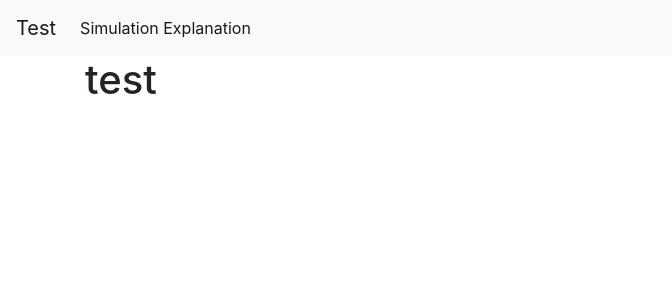
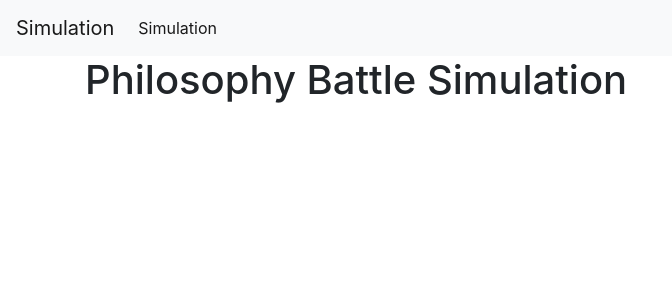
Before and after one commit to elharris8/gpt-philosophy-simulator, a Flask app: page / in a window 1280 px wide. Shown: the top 300 px of the page, without its empty margins (0-672 px from the left). Run offline with Flask 3, Linux system fonts and the light colour scheme; some libraries are stand-ins or nearby versions.

Commit message:
some setup stuff

```diff
--- a/templates/base.html
+++ b/templates/base.html
@@ -12,14 +12,14 @@
   </head>
   <body>
     <nav class="navbar navbar-expand-md navbar-light bg-light">
-        <a class="navbar-brand" href="{{ url_for('index')}}">Test</a>
+        <a class="navbar-brand" href="{{ url_for('index')}}">Simulation</a>
         <button class="navbar-toggler" type="button" data-toggle="collapse" data-target="#navbarNav" aria-controls="navbarNav" aria-expanded="false" aria-label="Toggle navigation">
             <span class="navbar-toggler-icon"></span>
         </button>
         <div class="collapse navbar-collapse" id="navbarNav">
             <ul class="navbar-nav">
             <li class="nav-item active">
-                <a class="nav-link" href="#">Simulation Explanation</a>
+                <a class="nav-link" href="#">Simulation</a>
             </li>
             </ul>
         </div>
--- a/templates/index.html
+++ b/templates/index.html
@@ -1,5 +1,5 @@
 {% extends 'base.html' %}
 
 {% block content %}
-    <h1>{% block title %} test {% endblock %}</h1>
+    <h1>{% block title %} Philosophy Battle Simulation {% endblock %}</h1>
 {% endblock %}
```
Also changed, not shown: README.md, 2 other files.
